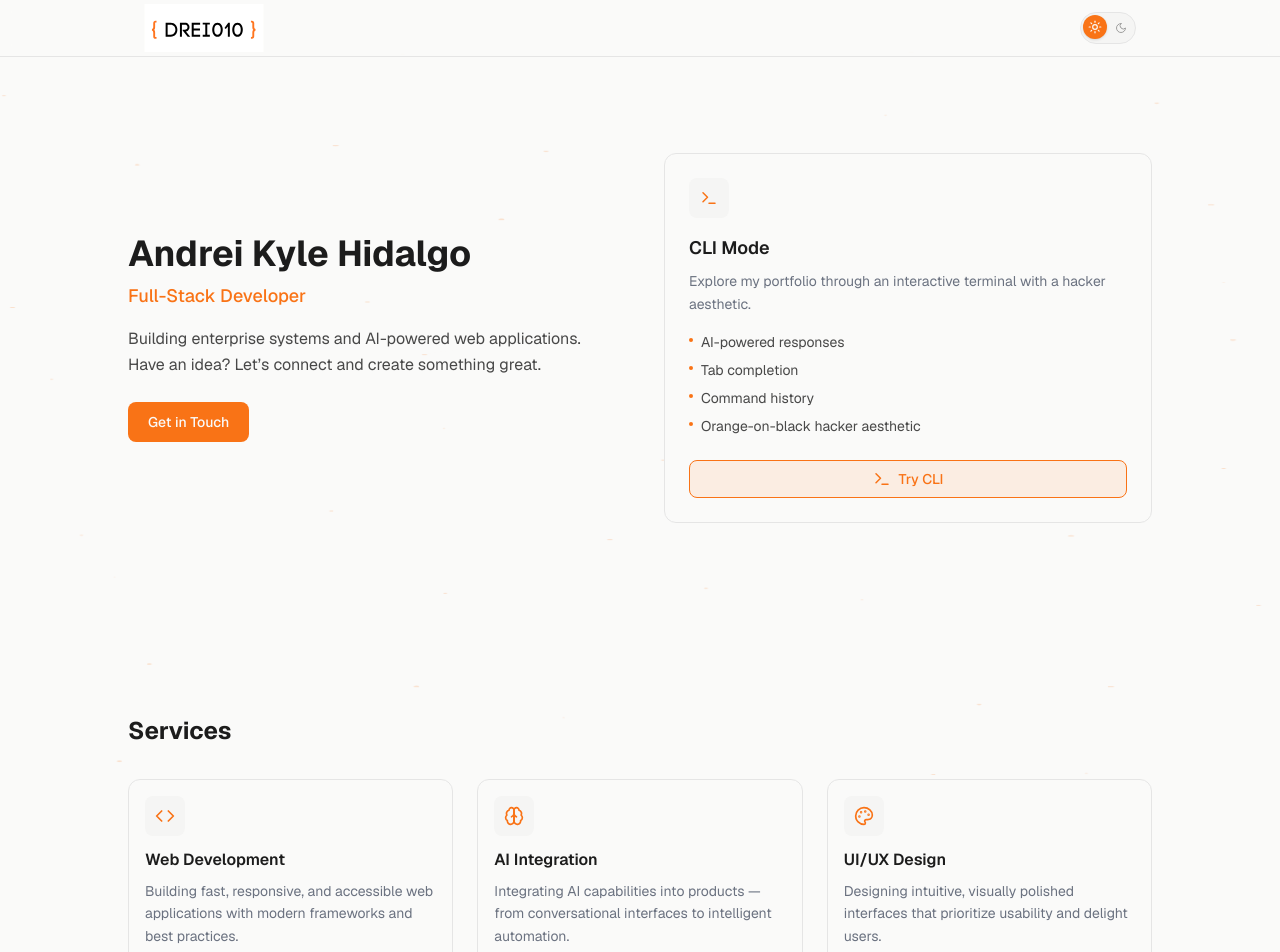
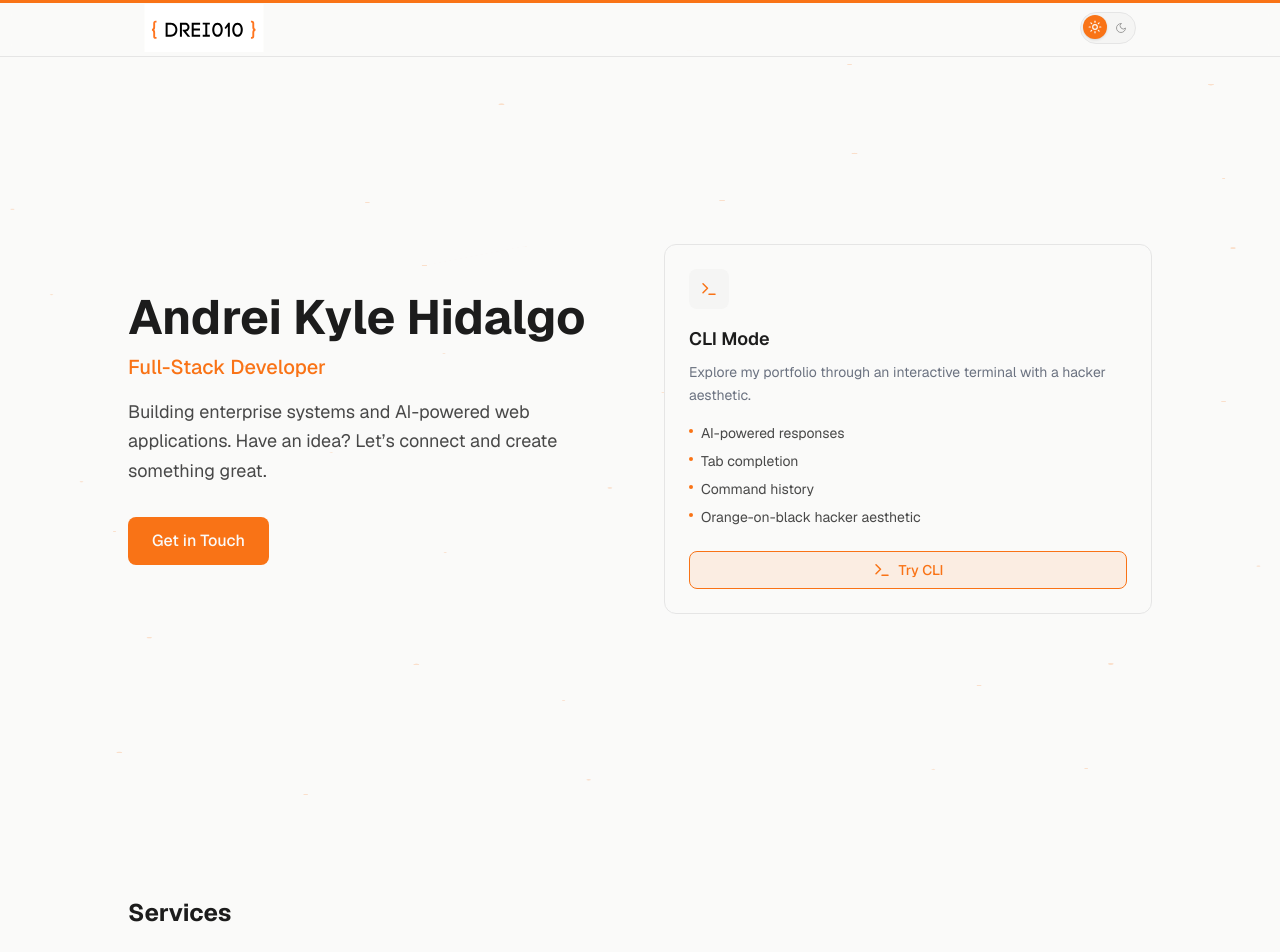
Before and after one commit to Drei010/drei010-portfolio, a Next.js app: page / in a window 1280 px wide. Shown: the top 952 px of the page. Built offline with nearby package versions, Linux system fonts and the light colour scheme.

Commit message:
feat: add scroll animations

```diff
--- a/app/page.tsx
+++ b/app/page.tsx
@@ -1,15 +1,20 @@
 "use client";
 
+import { motion, useScroll, useTransform, useReducedMotion } from "motion/react";
 import { useView } from "@/lib/view-context";
 import { AboutSection } from "@/components/web/AboutSection";
 import { ServicesSection } from "@/components/web/ServicesSection";
 import { SkillsProjectsConnected } from "@/components/web/SkillsProjectsConnected";
 import { ContactSection } from "@/components/web/ContactSection";
 import { ConstellationBackground } from "@/components/web/ConstellationBackground";
+import { ScrollProgressBar } from "@/components/web/ScrollProgressBar";
 import { Terminal } from "@/components/cli/Terminal";
 
 export default function Home() {
   const { view } = useView();
+  const shouldReduceMotion = useReducedMotion();
+  const { scrollYProgress } = useScroll();
+  const parallaxY = useTransform(scrollYProgress, [0, 1], ["0px", "-80px"]);
 
   if (view === "cli") {
     return (
@@ -20,10 +25,14 @@ export default function Home() {
   }
 
   return (
-    <div className="relative flex flex-1 flex-col animate-fade-in">
-      <ConstellationBackground
-        className="pointer-events-none fixed inset-0 z-0"
-      />
+    <div className="relative flex flex-1 flex-col overflow-x-hidden animate-fade-in">
+      <ScrollProgressBar />
+      <motion.div
+        className="pointer-events-none fixed -top-20 right-0 -bottom-20 left-0 z-0"
+        style={{ y: shouldReduceMotion ? "0px" : parallaxY }}
+      >
+        <ConstellationBackground className="h-full w-full" />
+      </motion.div>
       <div className="relative z-10">
         <AboutSection />
         <ServicesSection />
--- a/components/web/AboutSection.tsx
+++ b/components/web/AboutSection.tsx
@@ -13,12 +13,15 @@ export function AboutSection() {
   };
 
   return (
-    <section id="about" className="px-4 py-16 sm:py-24">
+    <section
+      id="about"
+      className="flex min-h-[calc(100vh-3.5rem)] items-center px-4 py-16 sm:py-24 lg:py-0"
+    >
       <div className="mx-auto grid max-w-5xl grid-cols-1 items-center gap-8 lg:grid-cols-2 lg:gap-12">
         {/* Left column — About data */}
         <div>
           <motion.h1
-            className="text-3xl font-bold sm:text-4xl"
+            className="text-3xl font-bold sm:text-4xl lg:text-5xl"
             variants={textVariants}
             initial="hidden"
             whileInView="visible"
@@ -34,7 +37,7 @@ export function AboutSection() {
           </motion.h1>
 
           <motion.p
-            className="mt-2 text-lg font-medium text-primary"
+            className="mt-3 text-lg font-medium text-primary lg:text-xl"
             variants={textVariants}
             initial="hidden"
             whileInView="visible"
@@ -50,7 +53,7 @@ export function AboutSection() {
           </motion.p>
 
           <motion.p
-            className="mt-4 text-base leading-relaxed text-foreground/80"
+            className="mt-4 text-base leading-relaxed text-foreground/80 lg:text-lg"
             variants={textVariants}
             initial="hidden"
             whileInView="visible"
@@ -67,7 +70,7 @@ export function AboutSection() {
 
           <motion.a
             href="#contact"
-            className="mt-6 inline-flex items-center gap-2 rounded-lg bg-primary px-5 py-2.5 text-sm font-medium text-background transition-colors duration-200 hover:bg-primary-dim focus-visible:ring-2 focus-visible:ring-primary/50 focus-visible:outline-none"
+            className="mt-8 inline-flex items-center gap-2 rounded-lg bg-primary px-6 py-3 text-sm font-medium text-background transition-colors duration-200 hover:bg-primary-dim focus-visible:ring-2 focus-visible:ring-primary/50 focus-visible:outline-none lg:text-base"
             variants={textVariants}
             initial="hidden"
             whileInView="visible"
--- /dev/null
+++ b/components/web/AnimatedHeading.tsx
@@ -0,0 +1,49 @@
+"use client";
+
+import { type ReactNode } from "react";
+import { motion, useReducedMotion } from "motion/react";
+
+type AnimatedHeadingProps = {
+  children: ReactNode;
+  className?: string;
+  as?: "h1" | "h2" | "h3";
+  delay?: number;
+};
+
+export function AnimatedHeading({
+  children,
+  className,
+  as = "h2",
+  delay = 0,
+}: AnimatedHeadingProps) {
+  const shouldReduceMotion = useReducedMotion();
+  const Tag = motion[as];
+
+  const variants = shouldReduceMotion
+    ? {
+        hidden: { opacity: 0 },
+        visible: { opacity: 1 },
+      }
+    : {
+        hidden: { opacity: 0, clipPath: "inset(0 100% 0 0)" },
+        visible: { opacity: 1, clipPath: "inset(0 0% 0 0)" },
+      };
+
+  return (
+    <Tag
+      className={className}
+      variants={variants}
+      initial="hidden"
+      whileInView="visible"
+      viewport={{ once: true, margin: "-50px" }}
+      transition={{
+        type: "spring",
+        stiffness: 80,
+        damping: 20,
+        delay,
+      }}
+    >
+      {children}
+    </Tag>
+  );
+}
--- a/components/web/ContactForm.tsx
+++ b/components/web/ContactForm.tsx
@@ -1,6 +1,7 @@
 "use client";
 
 import { useState } from "react";
+import { motion, useReducedMotion } from "motion/react";
 import { contactData } from "@/lib/data/contact";
 
 type FormErrors = {
@@ -14,6 +15,11 @@ export function ContactForm() {
   const [subject, setSubject] = useState("");
   const [message, setMessage] = useState("");
   const [errors, setErrors] = useState<FormErrors>({});
+  const shouldReduceMotion = useReducedMotion();
+
+  const entranceVariants = shouldReduceMotion
+    ? { hidden: { opacity: 0 }, visible: { opacity: 1 } }
+    : { hidden: { opacity: 0, x: -40 }, visible: { opacity: 1, x: 0 } };
 
   function validate(): FormErrors {
     const newErrors: FormErrors = {};
@@ -50,7 +56,21 @@ export function ContactForm() {
   }
 
   return (
-    <form onSubmit={handleSubmit} className="space-y-4" noValidate>
+    <motion.form
+      onSubmit={handleSubmit}
+      className="space-y-4"
+      noValidate
+      variants={entranceVariants}
+      initial="hidden"
+      whileInView="visible"
+      viewport={{ once: true, margin: "-50px" }}
+      transition={{
+        type: "spring",
+        stiffness: 80,
+        damping: 20,
+        delay: 0.2,
+      }}
+    >
       <div>
         <label htmlFor="contact-email" className="mb-1 block text-sm text-muted">
           Your Email
@@ -108,6 +128,6 @@ export function ContactForm() {
       >
         Send Message
       </button>
-    </form>
+    </motion.form>
   );
 }
--- a/components/web/ContactLinks.tsx
+++ b/components/web/ContactLinks.tsx
@@ -1,12 +1,33 @@
+"use client";
+
+import { motion, useReducedMotion } from "motion/react";
 import { contactData } from "@/lib/data/contact";
 
 export function ContactLinks() {
+  const shouldReduceMotion = useReducedMotion();
+
+  const entranceVariants = shouldReduceMotion
+    ? { hidden: { opacity: 0 }, visible: { opacity: 1 } }
+    : { hidden: { opacity: 0, x: 40 }, visible: { opacity: 1, x: 0 } };
+
   const linkedInLink = contactData.links.find(
     (link) => link.platform === "LinkedIn"
   );
 
   return (
-    <div className="space-y-4">
+    <motion.div
+      className="space-y-4"
+      variants={entranceVariants}
+      initial="hidden"
+      whileInView="visible"
+      viewport={{ once: true, margin: "-50px" }}
+      transition={{
+        type: "spring",
+        stiffness: 80,
+        damping: 20,
+        delay: 0.2,
+      }}
+    >
       <h3 className="text-sm font-medium text-muted">Get in touch</h3>
 
       <a
@@ -31,7 +52,7 @@ export function ContactLinks() {
           <span className="ml-auto text-muted">↗</span>
         </a>
       )}
-    </div>
+    </motion.div>
   );
 }
 
--- a/components/web/ContactSection.tsx
+++ b/components/web/ContactSection.tsx
@@ -1,14 +1,38 @@
+"use client";
+
+import { motion, useReducedMotion } from "motion/react";
 import { ContactForm } from "@/components/web/ContactForm";
 import { ContactLinks } from "@/components/web/ContactLinks";
+import { AnimatedHeading } from "@/components/web/AnimatedHeading";
 
 export function ContactSection() {
+  const shouldReduceMotion = useReducedMotion();
+
+  const subtitleVariants = shouldReduceMotion
+    ? { hidden: { opacity: 0 }, visible: { opacity: 1 } }
+    : { hidden: { opacity: 0, y: 12 }, visible: { opacity: 1, y: 0 } };
+
   return (
     <section id="contact" className="px-4 py-16 sm:py-24">
       <div className="mx-auto max-w-5xl">
-        <h2 className="mb-8 text-xl font-bold sm:text-2xl">Contact</h2>
-        <p className="-mt-4 mb-8 text-foreground/80">
+        <AnimatedHeading className="mb-8 text-xl font-bold sm:text-2xl">
+          Contact
+        </AnimatedHeading>
+        <motion.p
+          className="-mt-4 mb-8 text-foreground/80"
+          variants={subtitleVariants}
+          initial="hidden"
+          whileInView="visible"
+          viewport={{ once: true, margin: "-50px" }}
+          transition={{
+            type: "spring",
+            stiffness: 80,
+            damping: 20,
+            delay: 0.15,
+          }}
+        >
           Interested in working together? Feel free to reach out.
-        </p>
+        </motion.p>
         <div className="grid grid-cols-1 gap-12 md:grid-cols-2">
           <ContactForm />
           <ContactLinks />
--- a/components/web/ProjectsSection.tsx
+++ b/components/web/ProjectsSection.tsx
@@ -4,6 +4,7 @@ import { useState } from "react";
 import { projectsData } from "@/lib/data/projects";
 import { ProjectCard } from "@/components/web/ProjectCard";
 import { ProjectModal } from "@/components/web/ProjectModal";
+import { AnimatedHeading } from "@/components/web/AnimatedHeading";
 import { Project } from "@/lib/types";
 
 type ProjectsSectionProps = {
@@ -20,7 +21,9 @@ export function ProjectsSection({
   return (
     <section id="projects" className="px-4 py-16 sm:py-24">
       <div className="mx-auto max-w-5xl">
-        <h2 className="mb-8 text-xl font-bold sm:text-2xl">Projects</h2>
+        <AnimatedHeading className="mb-8 text-xl font-bold sm:text-2xl">
+          Projects
+        </AnimatedHeading>
         <div className="grid gap-6 sm:grid-cols-2 lg:grid-cols-3">
           {projectsData.map((project, index) => (
             <ProjectCard
--- /dev/null
+++ b/components/web/ScrollProgressBar.tsx
@@ -0,0 +1,19 @@
+"use client";
+
+import { motion, useScroll, useSpring, useReducedMotion } from "motion/react";
+
+export function ScrollProgressBar() {
+  const { scrollYProgress } = useScroll();
+  const shouldReduceMotion = useReducedMotion();
+  const smoothProgress = useSpring(scrollYProgress, { stiffness: 100, damping: 30 });
+
+  const scaleX = shouldReduceMotion ? scrollYProgress : smoothProgress;
+
+  return (
+    <motion.div
+      className="pointer-events-none fixed top-0 right-0 left-0 z-[60] h-[3px] origin-left bg-primary"
+      style={{ scaleX }}
+      aria-hidden="true"
+    />
+  );
+}
--- a/components/web/ServicesSection.tsx
+++ b/components/web/ServicesSection.tsx
@@ -1,11 +1,16 @@
+"use client";
+
 import { servicesData } from "@/lib/data/services";
 import { ServiceCard } from "@/components/web/ServiceCard";
+import { AnimatedHeading } from "@/components/web/AnimatedHeading";
 
 export function ServicesSection() {
   return (
     <section id="services" className="px-4 py-16 sm:py-24">
       <div className="mx-auto max-w-5xl">
-        <h2 className="mb-8 text-xl font-bold sm:text-2xl">Services</h2>
+        <AnimatedHeading className="mb-8 text-xl font-bold sm:text-2xl">
+          Services
+        </AnimatedHeading>
         <div className="grid gap-6 sm:grid-cols-2 lg:grid-cols-3">
           {servicesData.map((service, index) => (
             <ServiceCard key={service.id} service={service} index={index} />
--- a/components/web/SkillCloud.tsx
+++ b/components/web/SkillCloud.tsx
@@ -3,6 +3,7 @@
 import { useRef } from "react";
 import { motion, useReducedMotion, type Variants } from "motion/react";
 import { skillsData } from "@/lib/data/skills";
+import { AnimatedHeading } from "@/components/web/AnimatedHeading";
 
 type SkillCloudProps = {
   activeSkill: string | null;
@@ -29,7 +30,9 @@ export function SkillCloud({ activeSkill, onSkillClick }: SkillCloudProps) {
   return (
     <section id="skills" className="px-4 py-16 sm:py-24">
       <div className="mx-auto max-w-5xl">
-        <h2 className="mb-8 text-xl font-bold sm:text-2xl">Skills</h2>
+        <AnimatedHeading className="mb-8 text-xl font-bold sm:text-2xl">
+          Skills
+        </AnimatedHeading>
         <div className="grid gap-6 sm:grid-cols-2 lg:grid-cols-3">
           {skillsData.map((category, categoryIndex) => (
             <SkillCategoryCluster
```
